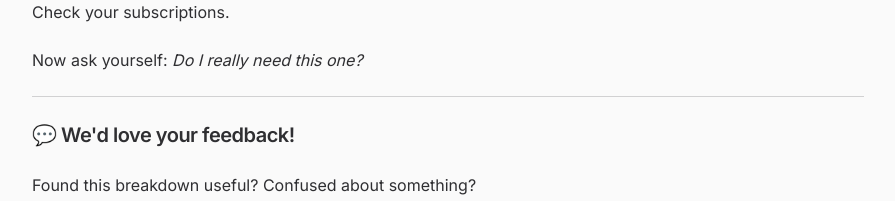
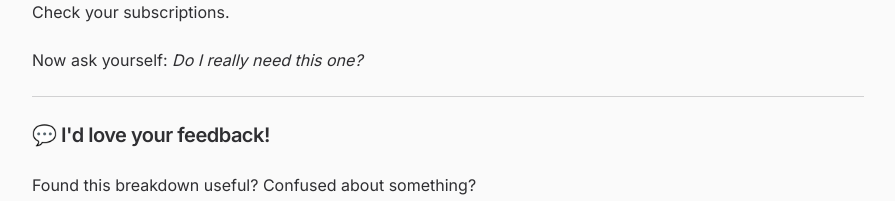
Before and after one commit to MynkSinghal/Portfolio-v2, a Next.js app: page /blog/subscription-trap-leasing-lives in a window 1280 px wide. Shown: the part 4047-4248 px from the top of the page, without its empty margins (192-1087 px from the left). Built offline with nearby package versions, Linux system fonts and the light colour scheme.

Commit message:
Update page.tsx

```diff
--- a/src/app/blog/subscription-trap-leasing-lives/page.tsx
+++ b/src/app/blog/subscription-trap-leasing-lives/page.tsx
@@ -252,7 +252,7 @@ export default function BlogPage() {
 
               <hr className="border-foreground/20 my-8" />
 
-              <h3 className="text-xl font-semibold mb-3 mt-6">💬 We'd love your feedback!</h3>
+              <h3 className="text-xl font-semibold mb-3 mt-6">💬 I'd love your feedback!</h3>
 
               <p>Found this breakdown useful? Confused about something?<br />
               Drop your thoughts or suggestions in the comments — your input helps shape better posts ahead.</p>
```
